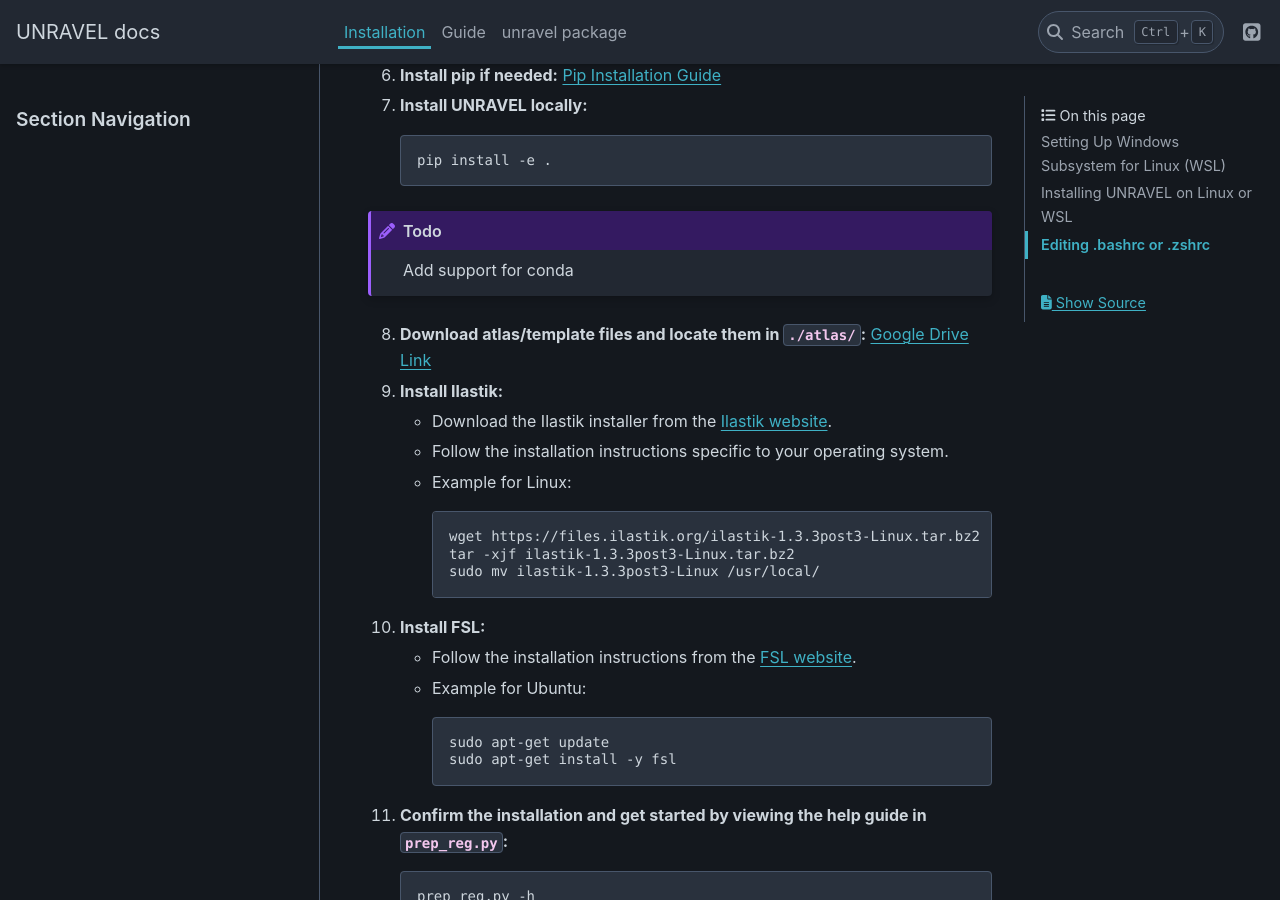
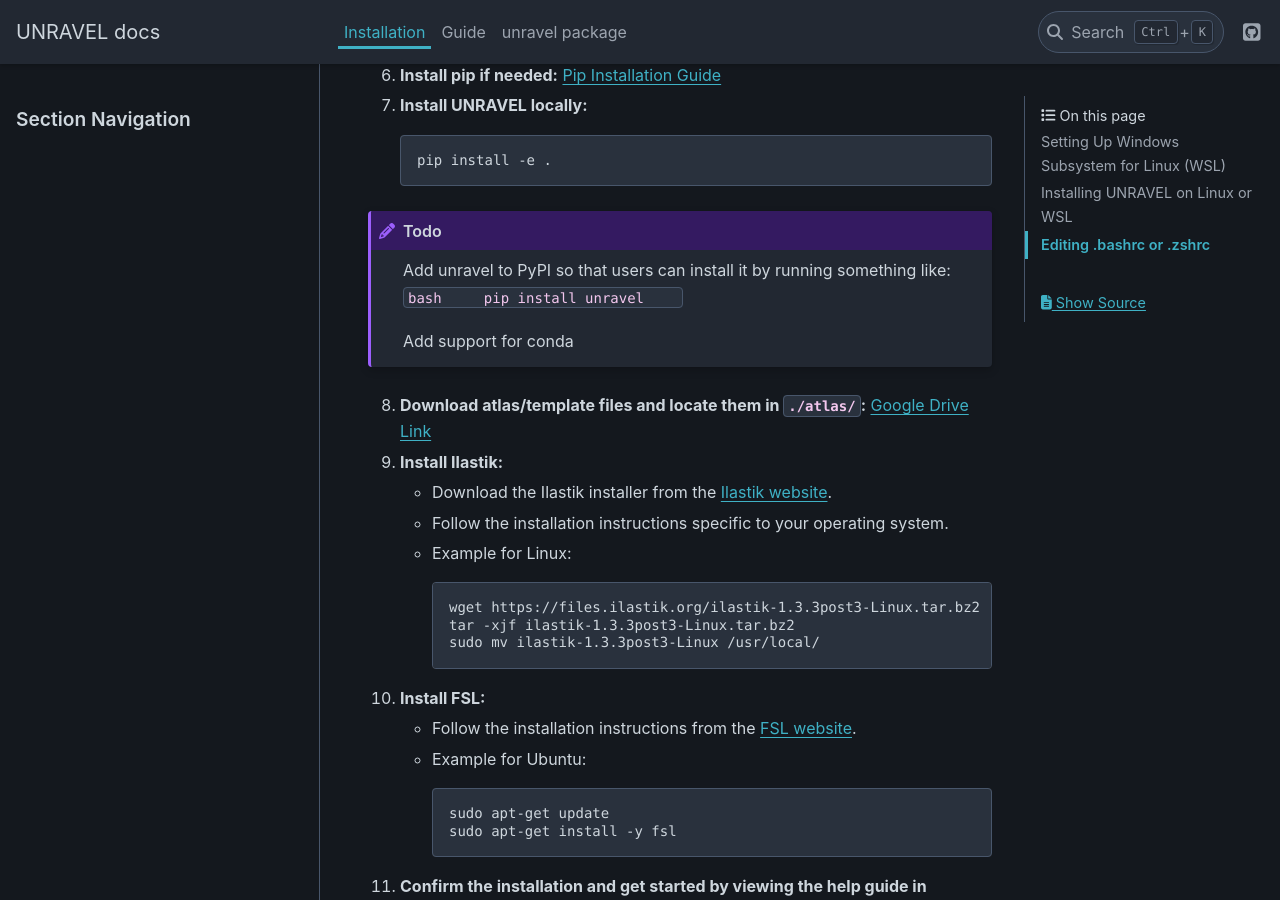
Before and after one commit to b-heifets/UNRAVEL, a Sphinx documentation site: the page built from unravel/docs/installation.md, in a window 1280 px wide and 900 px high, scrolled down 1838 px. Built offline with Sphinx 7.4.7 and the PyData theme 0.15.4, drawn with Linux system fonts in a browser that asks for light colours.

Commit message:
Updated installation info

````diff
--- a/unravel/docs/index.rst
+++ b/unravel/docs/index.rst
@@ -70,11 +70,6 @@
 * `Guide on immunofluorescence staining, iDISCO+, & lightsheet fluorescence microscopy <https://docs.google.com/document/d/16yowBhiBQWz8_VX2t9Rf6Xo3Ub4YPYD6qeJP6vJo6P4/edit?usp=sharing>`_
 * `Command line tutorials <https://andysbrainbook.readthedocs.io/en/latest/index.html>`_
 * :doc:`installation`
-
-.. code-block:: bash
-
-    pip install unravel
-
 * :doc:`guide`
 * :doc:`unravel/toc`
 
--- a/unravel/docs/installation.md
+++ b/unravel/docs/installation.md
@@ -82,6 +82,11 @@
     ```
 
 ```{todo}
+Add unravel to PyPI so that users can install it by running something like:
+    ```bash
+    pip install unravel
+    ```
+
 Add support for conda
 ```
 
````
